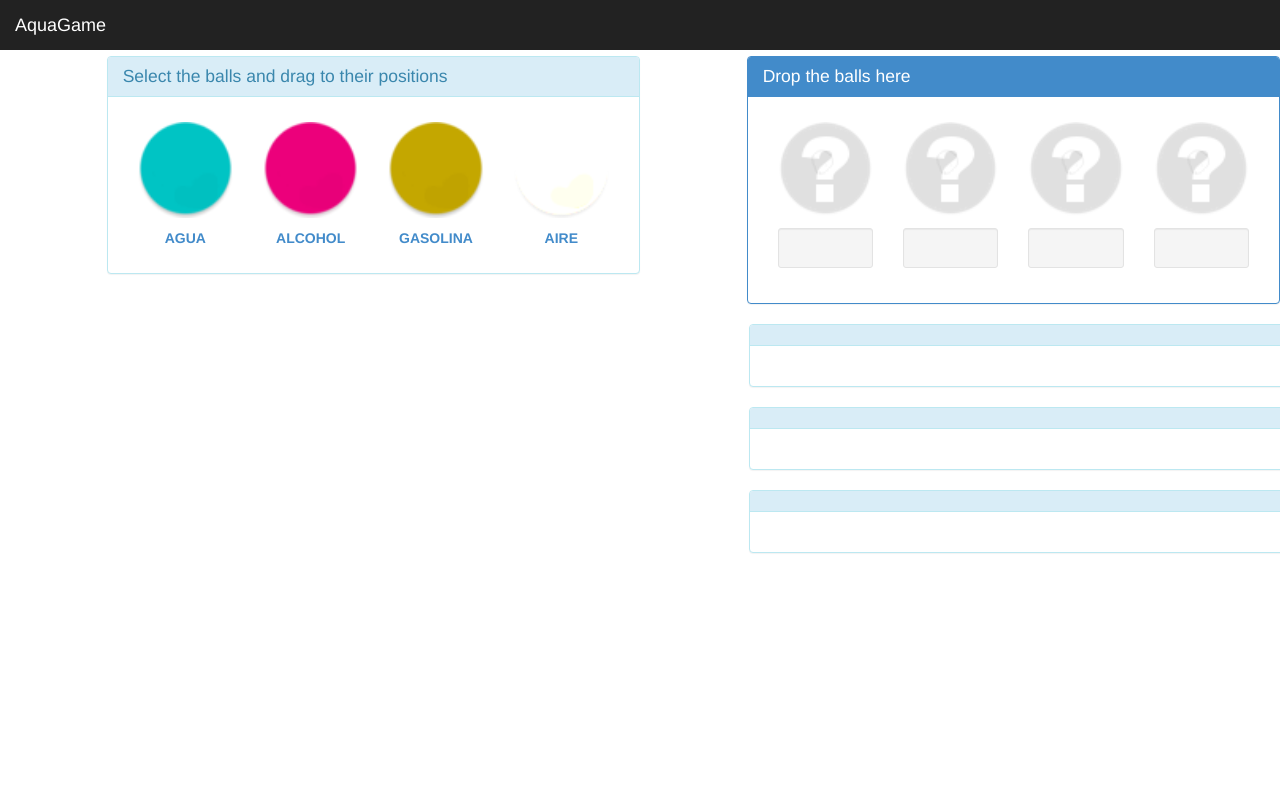
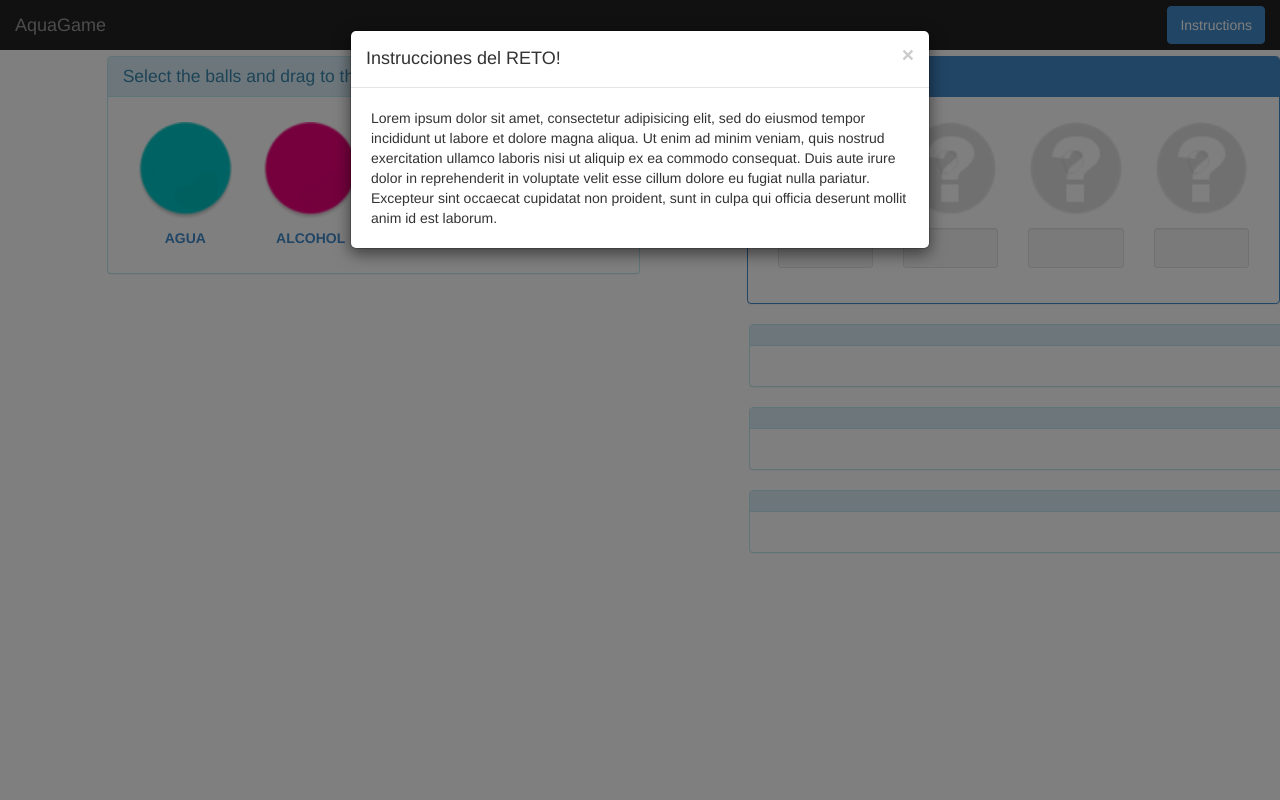
Before and after one commit to sugus-labs/AquaGame, a Django app: page /MasterMind/ in a window 1280 px wide. Run offline with Django 3.2, Linux system fonts and the light colour scheme; some libraries are stand-ins or nearby versions.

Commit message:
Simplified the base template

```diff
--- a/AquaGame/templates/base.html
+++ b/AquaGame/templates/base.html
@@ -44,30 +44,8 @@
 
 <body>
     <div class="navbar navbar-inverse navbar-fixed-top">
-      <div class="navbar-inner">
-        <div class="container-fluid">
-
-          <div class="nav-collapse collapse" >
-            <a class="navbar-brand" href="">AquaGame</a>
-            <div class="btn-group pull-right">
-              {% if user.is_authenticated %}
-              <div class="btn-group">
-                <button class="btn btn-info">{{ user.username }}</button>
-                <button class="btn dropdown-toggle btn-info" data-toggle="dropdown"><span class="caret"></span></button>
-                <ul class="dropdown-menu pull-right">
-                  <li><a href="\cuentas\perfil">Perfil</a></li>
-                  <li><a href="\cuentas\mi-CV">CV</a></li>
-                  <li class="divider"></li>
-                  <li><a href="\cuentas\logout">Salir</a></li>
-                </ul>
-              </div>
-              {% else %}
-              <!--<a class="btn btn-primary btn-danger" id="login" href="\cuentas\login">Logueate</a>-->
-            {% endif %}
-            </div>
-          </div><!--/.nav-collapse -->
-        </div>
-      </div>
+        <a href="#" class="navbar-brand">AquaGame</a>
+        <button type="button" id="instructions_button" class="btn btn-primary navbar-btn pull-right">Instructions</button>
     </div>
 
     <div>
--- a/AquaGame/templates/mastermind/index.html
+++ b/AquaGame/templates/mastermind/index.html
@@ -157,8 +157,8 @@
 
   </div>
 
-    <!-- Modal -->
-    <div class="modal fade" id="myModal">
+    <!-- Initial Modal-->
+    <div class="modal fade" id="initial_modal">
       <div class="modal-dialog">
         <div class="modal-content">
           <div class="modal-header">
@@ -240,7 +240,10 @@ $(function() {
 </script>
 
 <script type="text/javascript">
-    //$('#myModal').modal('show');
+$('#initial_modal').modal('show');
+$("#instructions_button").click(function() {
+  $('#initial_modal').modal('show');
+});
 </script>
 
 {% endblock %}
```
